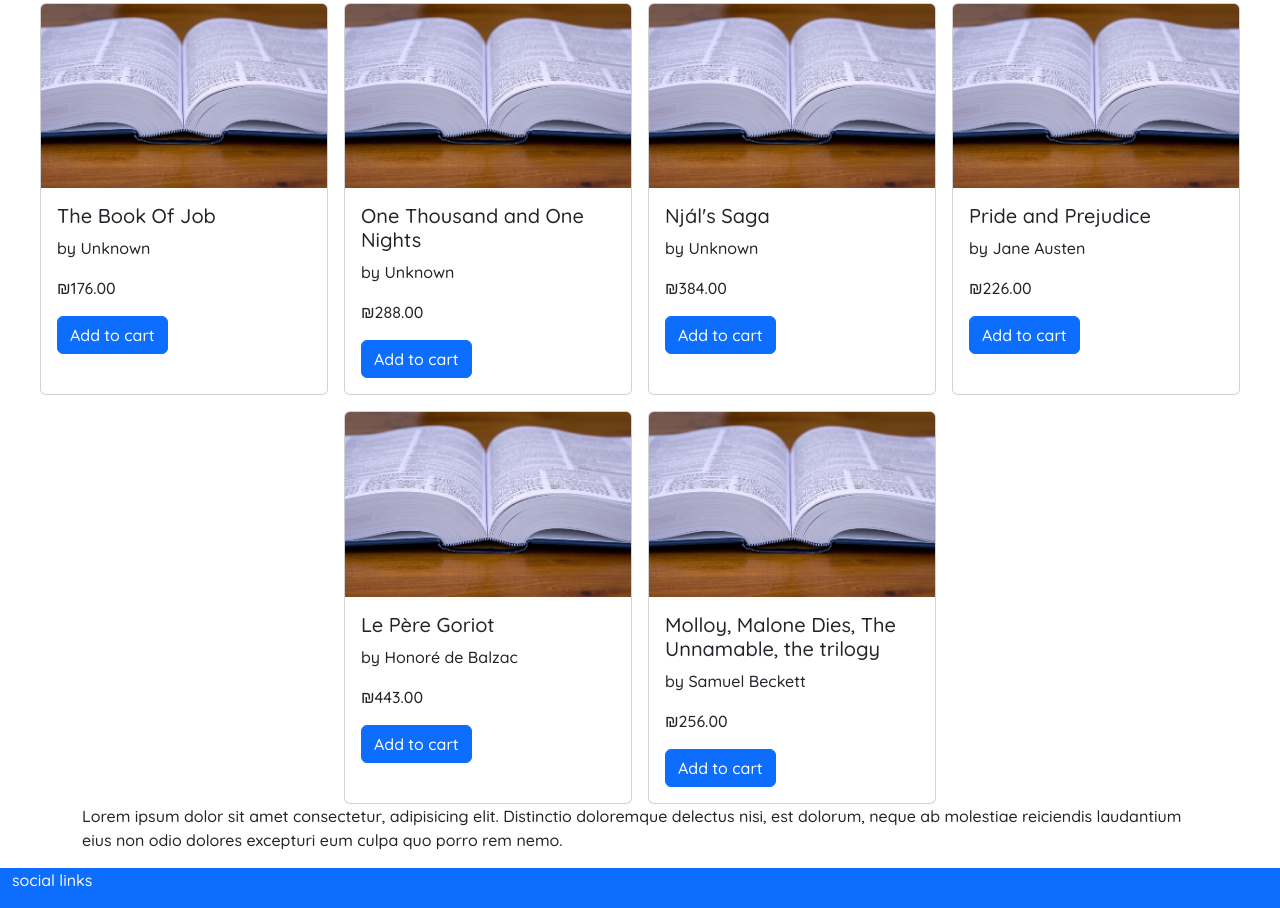
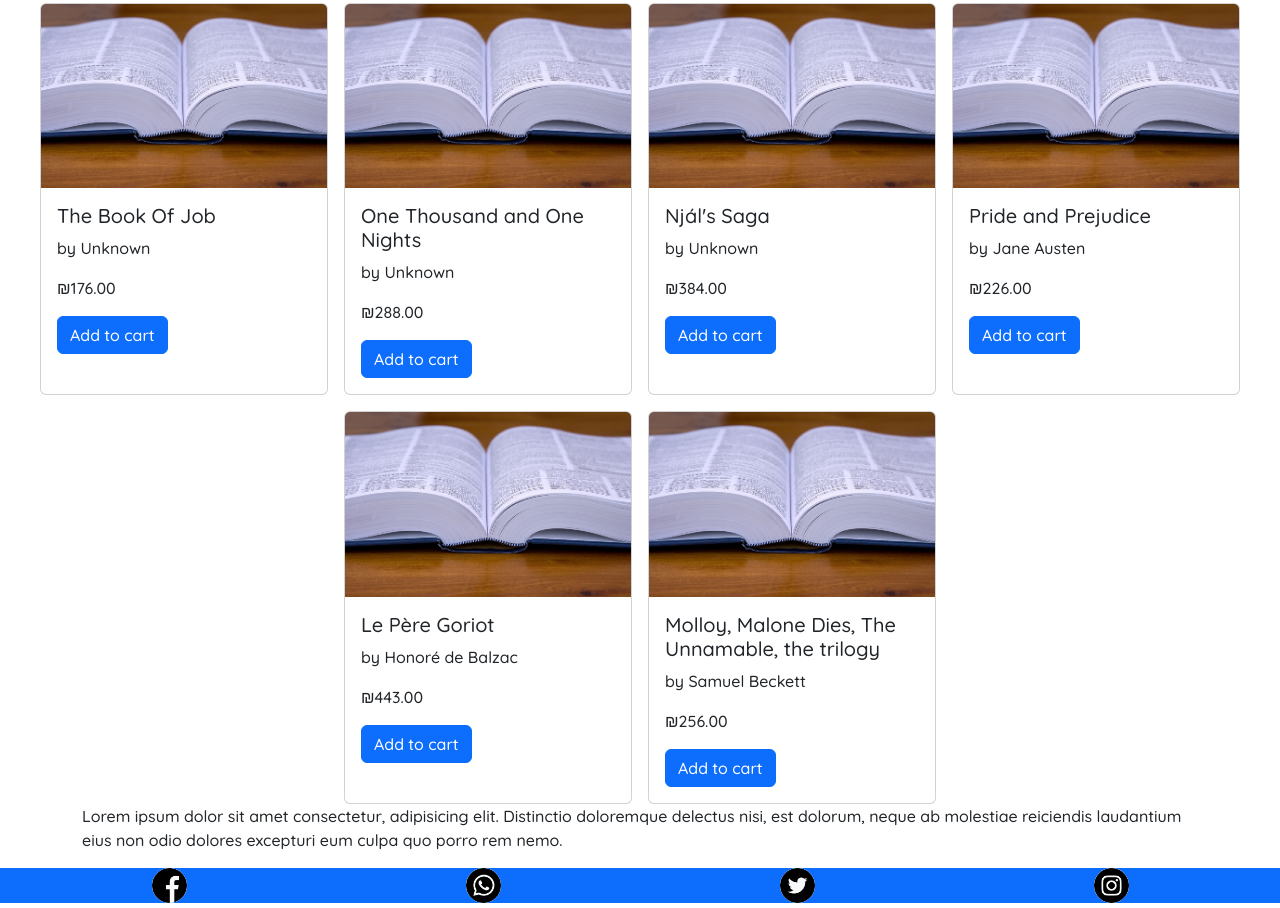
Before and after one commit to CrowsVeldt/limudai-chutz-ashkelon-second-project, a plain HTML site: page index.html in a window 1280 px wide. Shown: the part 896-1804 px from the top of the page. Drawn offline with nearby package versions, Linux system fonts and the light colour scheme.

Commit message:
add social media icons to page bottom

```diff
--- a/acknowledgements.txt
+++ b/acknowledgements.txt
@@ -1 +1,5 @@
 book list copied from: https://github.com/benoitvallon/100-best-books/blob/master/books.json
+<a href="https://www.flaticon.com/free-icons/twitter" title="twitter icons">Twitter icons created by Bogdan Rosu - Flaticon</a>
+<a href="https://www.flaticon.com/free-icons/instagram" title="instagram icons">Instagram icons created by Freepik - Flaticon</a>
+<a href="https://www.flaticon.com/free-icons/whatsapp" title="whatsapp icons">Whatsapp icons created by Freepik - Flaticon</a>
+<a href="https://www.flaticon.com/free-icons/facebook" title="facebook icons">Facebook icons created by Freepik - Flaticon</a>
--- a/index.html
+++ b/index.html
@@ -48,8 +48,11 @@
         <!-- social links -->
     </footer>
 
-    <div class="container-fluid bg-primary" id="socials-container">
-        <p class="text-light">social links</p>
+    <div class="container-fluid bg-primary d-flex justify-content-around" id="socials-container">
+        <img src="res/icons/facebook - by freepik.png" alt="facebook logo" class="socialIcon bg-light rounded-circle"/>
+        <img src="res/icons/whatsapp - by freepik.png" alt="whatsapp logo" class="socialIcon bg-light rounded-circle"/>
+        <img src="res/icons/twitter - by bogdan rosu.png" alt="twitter logo" class="socialIcon bg-light rounded-circle"/>
+        <img src="res/icons/instagram - by freepik.png" alt="instagram logo" class="socialIcon bg-light rounded-circle"/>
     </div>
 
     <script src="https://cdn.jsdelivr.net/npm/bootstrap@5.3.0-alpha3/dist/js/bootstrap.bundle.min.js"
--- a/style.css
+++ b/style.css
@@ -22,3 +22,7 @@ body {
     width: 50vw;
     object-fit: fill;
 }
+
+.socialIcon {
+    height: 35px;
+}
```
Also changed, not shown: res/icons/facebook - by freepik.png (added), res/icons/instagram - by freepik.png (added), res/icons/twitter - by bogdan rosu.png (added), res/icons/whatsapp - by freepik.png (added).
